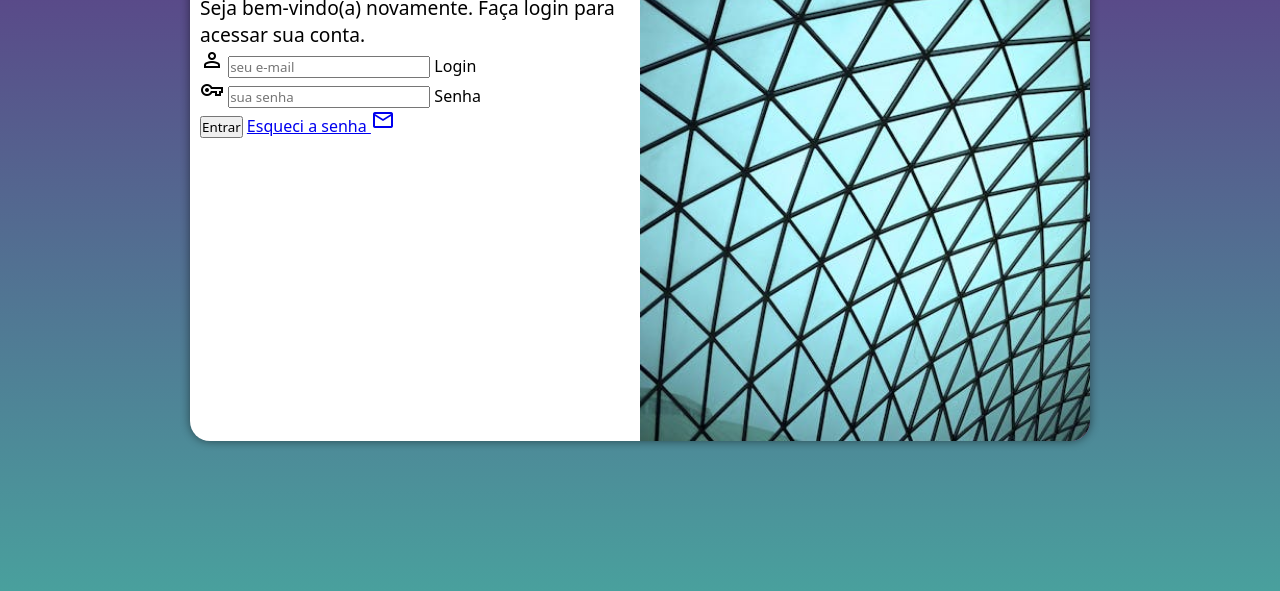
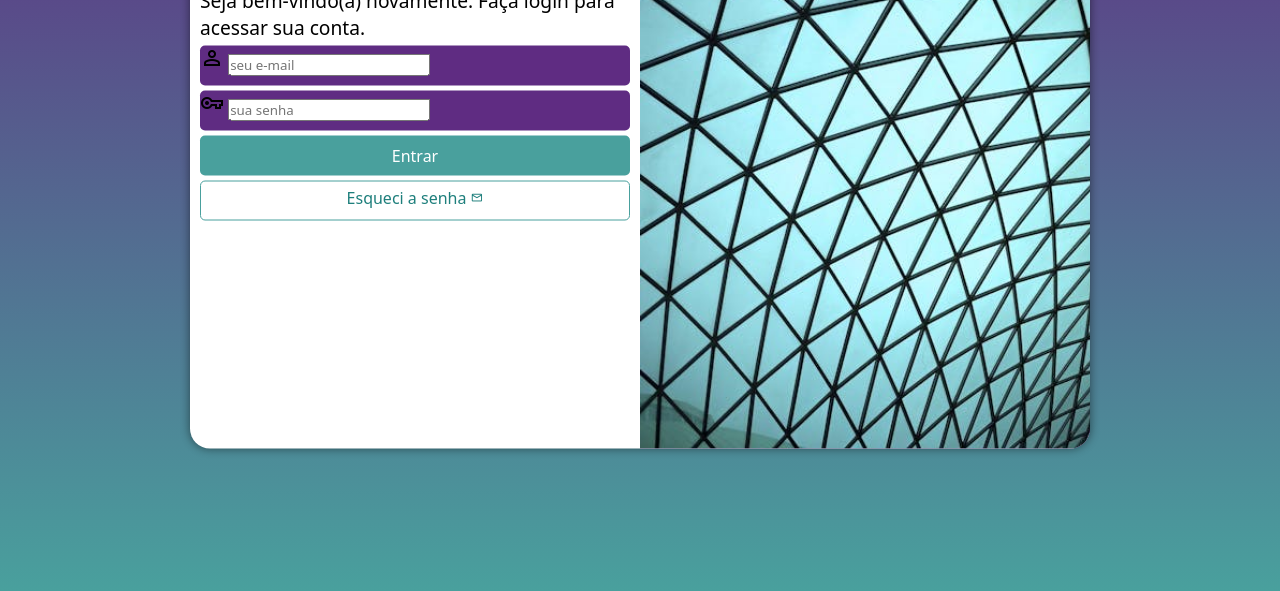
Before and after one commit to olivmadu/projeto-login, a plain HTML site: page index.html in a window 1280 px wide. Shown: the part 209-800 px from the top of the page. Drawn offline with nearby package versions, Linux system fonts and the light colour scheme.

Commit message:
atualização css

```diff
--- a/estilos/style.css
+++ b/estilos/style.css
@@ -32,7 +32,7 @@ section#login {
     overflow: hidden;
     background-color: white;
     width: 250px;
-    height: 500px;
+    height: 515px;
     border-radius: 20px;
     box-shadow: 0px 0px 10px rgba(0, 0, 0, 0.495);
     transition: width 1s, height 0.5s;
@@ -59,3 +59,55 @@ div#formulario > h1 {
 div#formulario > p {
     font-size: 1em;
 }
+
+div.campo > label {
+    display: none;
+}
+
+form > div.campo {
+    background-color: #5f2c82;
+    width: 100%;
+    height: 40px;
+    display: block;
+    border-radius: 5px;
+    margin: 5px 0px;
+}
+
+form > input[type=submit]{
+    display: block;
+    font-size: 1em;
+    width: 100%;
+    height: 40px;
+    background-color:#49a09d;
+    color: white;
+    border: none;
+    border-radius: 5px;
+    cursor: pointer;
+}
+
+form > input[type=submit]:hover {
+    background: #1e7f7c;
+}
+
+form > a.botao {
+    display: block;
+    text-align: center;
+    font-size: 1em;
+    width: 100%;
+    height: 40px;
+    background-color: white;
+    border: 1px solid #49a09d;
+    border-radius: 5px;
+    text-decoration: none;
+    color: #1e7f7c;
+    padding-top: 5px;
+    margin-top: 5px;
+}
+
+form > a.botao:hover {
+    background-color: #6adad7;
+}
+
+form > a.botao > i {
+    font-size: 0.8em;
+}
--- a/index.html
+++ b/index.html
@@ -35,7 +35,7 @@
                                 <label for="isenha"> Senha </label>
                             </div>
                             <input type="submit" value="Entrar">
-                            <a href="esqueci.html">Esqueci a senha <i class="material-symbols-outlined">mail</i></a>
+                            <a href="esqueci.html" class="botao">Esqueci a senha <i class="material-symbols-outlined">mail</i></a>
                         </form>
             </div>
         </section>
```
